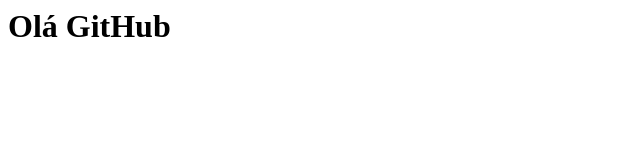
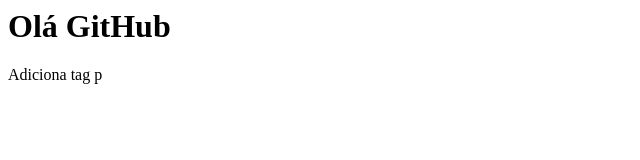
Before and after one commit to RhiadiHaiek/ola-github, a plain HTML site: page index.html in a window 1280 px wide. Shown: the full height of the page, 0-640 px from the left. Drawn offline with Linux system fonts and the light colour scheme.

Commit message:
Adiciona tag p

```diff
--- a/index.html
+++ b/index.html
@@ -1,5 +1,6 @@
 <html>
     <body>
         <h1>Olá GitHub</h1>
+        <p>Adiciona tag p</p>
     </body>
 </html>
```
